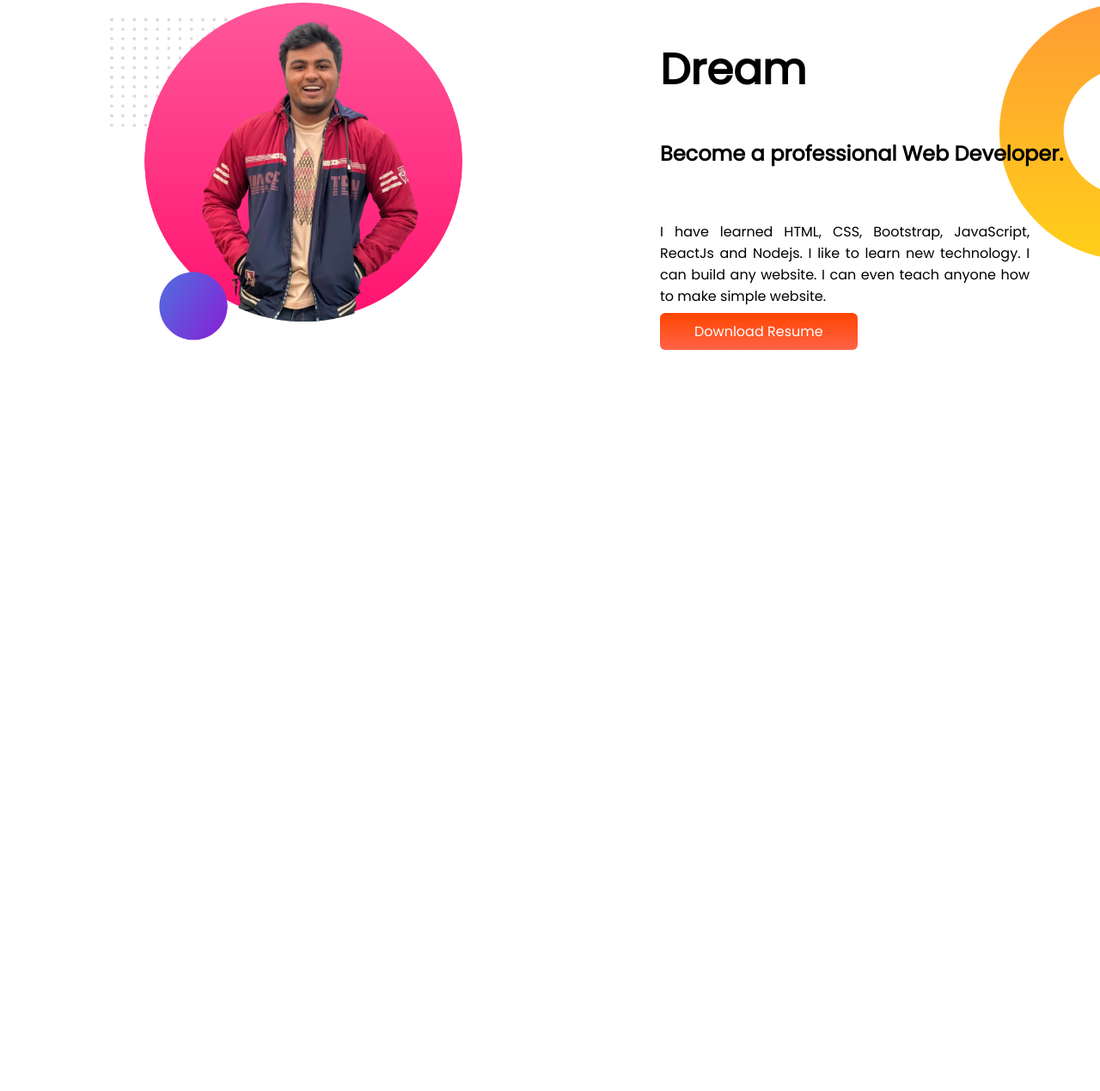
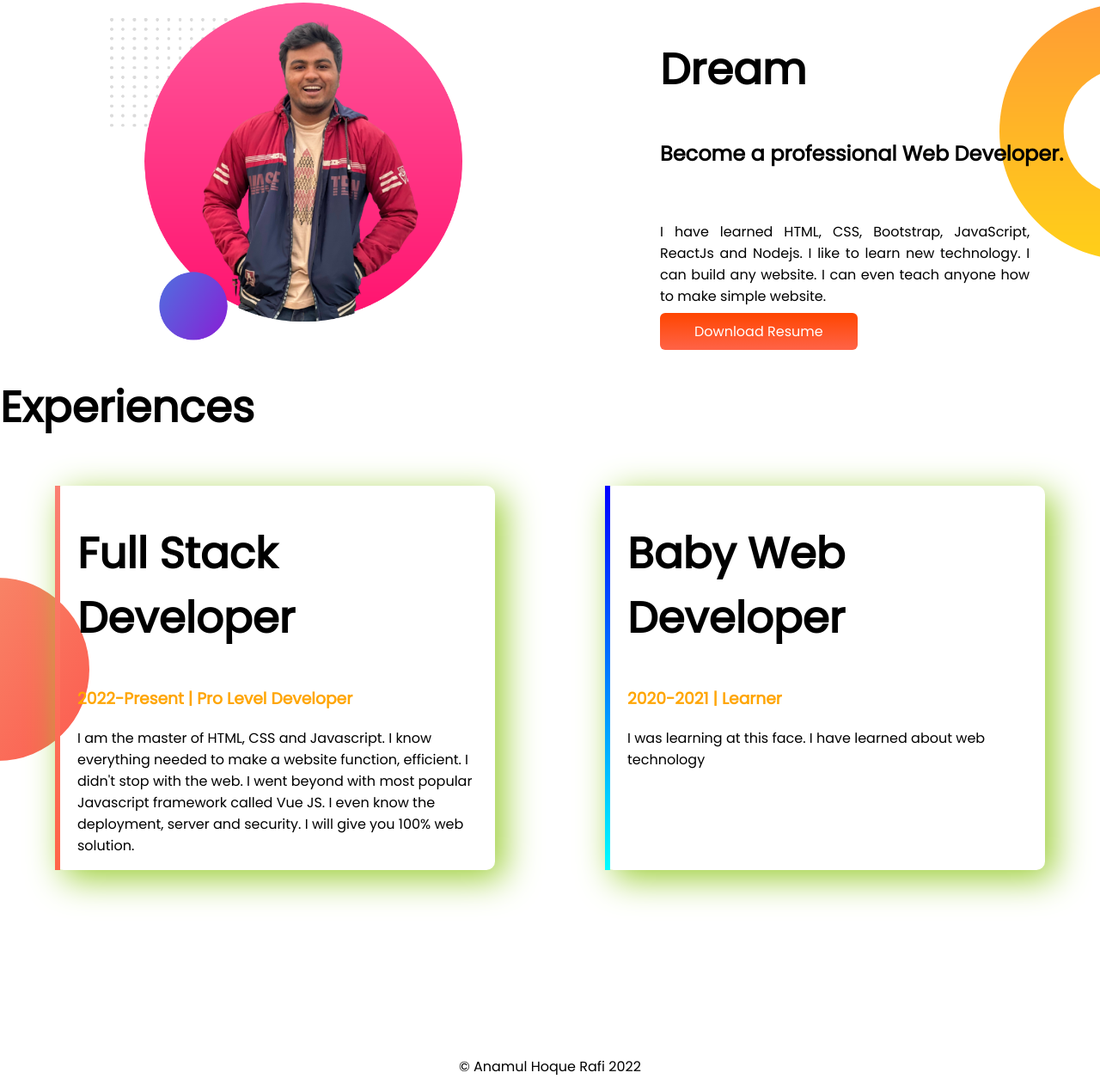
Before and after one commit to Rafi111th/developer-portfolio, a plain HTML site: page index.html in a window 1280 px wide. Shown: the part 769-2038 px from the top of the page at 86% size. Before the commit the page ends 1176 px from the top, so only its background shows below. Drawn offline with Linux system fonts and the light colour scheme.

Commit message:
Experience and  footer are added

```diff
--- a/index.html
+++ b/index.html
@@ -44,8 +44,33 @@
             <a class="hire-me-button" target="_blank" href="https://www.linkedin.com/in/anamul-hoque-rafi-b82894162">
                 Download Resume </a>
         </div>
+
+    </section>
+    <h1>Experiences</h1>
+    <section class="Experience-area ">
+        <div id="full-stack-developer" class="Experiences">
+            <h1>Full Stack Developer</h1>
+            <h3 class="orange-color">2022-Present | Pro Level Developer</h3>
+            <p>I am the master of HTML, CSS and Javascript. I know everything needed to make a website function,
+                efficient.
+                I didn't stop with the web. I went beyond with most popular Javascript framework called Vue JS. I even
+                know
+                the deployment, server and security. I will give you 100% web solution.</p>
+        </div>
+        <div id="baby-web-developer" class="Experiences">
+            <h1>Baby Web Developer</h1>
+
+            <h3 class="orange-color">2020-2021 | Learner</h3>
+
+            <p>I was learning at this face. I have learned about web technology</p>
+
+        </div>
     </section>
 
+
+    <footer>
+        <p>© Anamul Hoque Rafi 2022 </p>
+    </footer>
 
 </body>
 
--- a/style.css
+++ b/style.css
@@ -48,3 +48,35 @@
     padding-right: 16%;
     text-align: justify;
 }
+
+.Experience-area{
+    background-image: url(images/exp-bg.png);
+    background-repeat: no-repeat;
+    background-position: left;
+}
+.Experiences{
+    margin-top: 20px;
+    width: 40%;
+    margin-left: 5%;
+    margin-right: 5%;
+    padding-left: 20px;
+    border-radius: 10px;
+    box-shadow: 10px 10px 40px yellowgreen;
+
+}
+#baby-web-developer{
+    border-left: 6px solid;
+border-image: linear-gradient(blue, cyan);
+border-image-slice: 1;
+}
+#full-stack-developer{
+
+    border-left: 6px solid;
+    border-image: linear-gradient(salmon, tomato);
+    border-image-slice: 1;
+}
+
+footer p{
+    padding-top: 200px;
+text-align: center;
+}
```
